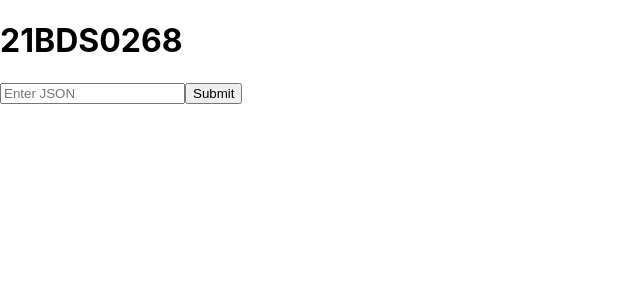
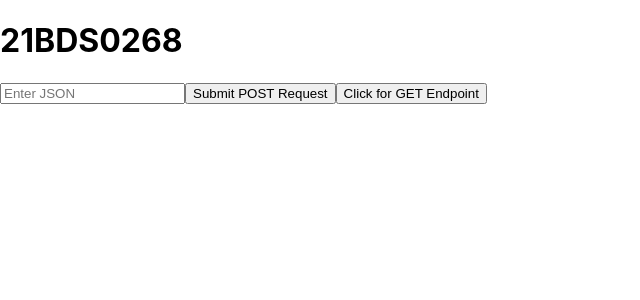
Before and after one commit to Krintox/bajaj-frontend, a React (Create React App) app: page / in a window 1280 px wide. Shown: the top 300 px of the page, without its empty margins (0-640 px from the left). Built offline with nearby package versions, Linux system fonts and the light colour scheme.

Commit message:
feat: added get api

```diff
--- a/src/App.js
+++ b/src/App.js
@@ -3,12 +3,14 @@ import React, { useState } from 'react';
 function App() {
     const [jsonInput, setJsonInput] = useState('');
     const [responseData, setResponseData] = useState(null);
+    const [getResponseData, setGetResponseData] = useState(null); // State for GET response
     const [selectedFilters, setSelectedFilters] = useState([]);
 
+    // Handle POST request
     const handleSubmit = async () => {
         try {
             const parsedData = JSON.parse(jsonInput);
-            const res = await fetch('https://bajaj-backend-i4qd.onrender.com/bfhl', {
+            const res = await fetch('https://bajaj-backend-gold.vercel.app/bfhl', {
                 method: 'POST',
                 headers: {
                     'Content-Type': 'application/json',
@@ -19,6 +21,19 @@ function App() {
             setResponseData(data);
         } catch (error) {
             console.error('Invalid JSON');
+        }
+    };
+
+    // Handle GET request
+    const handleGetRequest = async () => {
+        try {
+            const res = await fetch('https://bajaj-backend-gold.vercel.app/bfhl', {
+                method: 'GET',
+            });
+            const data = await res.json();
+            setGetResponseData(data);
+        } catch (error) {
+            console.error('Error fetching GET response');
         }
     };
 
@@ -48,17 +63,27 @@ function App() {
                 onChange={(e) => setJsonInput(e.target.value)}
                 placeholder="Enter JSON"
             />
-            <button onClick={handleSubmit}>Submit</button>
+            <button onClick={handleSubmit}>Submit POST Request</button>
 
             {responseData && (
-                <select multiple onChange={(e) => handleFilterChange([...e.target.selectedOptions].map(opt => opt.value))}>
-                    <option value="Numbers">Numbers</option>
-                    <option value="Alphabets">Alphabets</option>
-                    <option value="Highest Lowercase Alphabet">Highest Lowercase Alphabet</option>
-                </select>
+                <>
+                    <select multiple onChange={(e) => handleFilterChange([...e.target.selectedOptions].map(opt => opt.value))}>
+                        <option value="Numbers">Numbers</option>
+                        <option value="Alphabets">Alphabets</option>
+                        <option value="Highest Lowercase Alphabet">Highest Lowercase Alphabet</option>
+                    </select>
+                    {renderResponse()}
+                </>
             )}
 
-            {renderResponse()}
+            <button onClick={handleGetRequest}>Click for GET Endpoint</button>
+
+            {getResponseData && (
+                <div>
+                    <h2>GET Response</h2>
+                    <p>Operation Code: {getResponseData.operation_code}</p>
+                </div>
+            )}
         </div>
     );
 }
```
